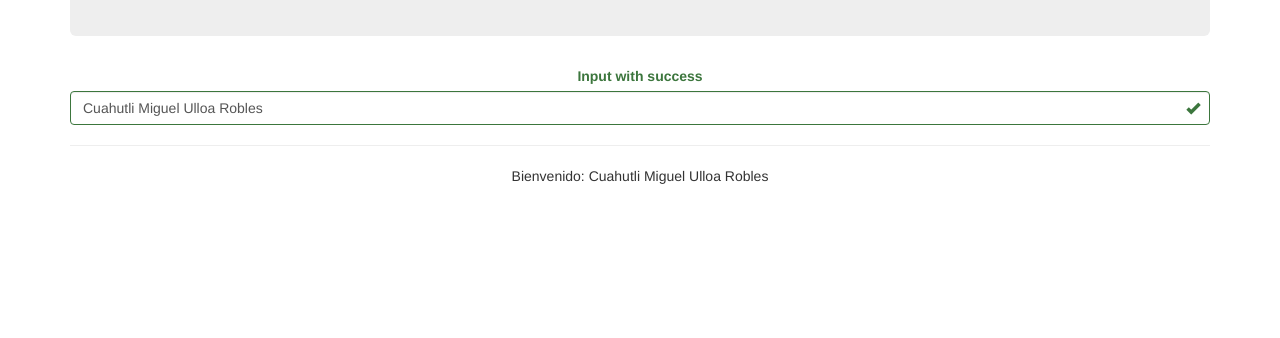
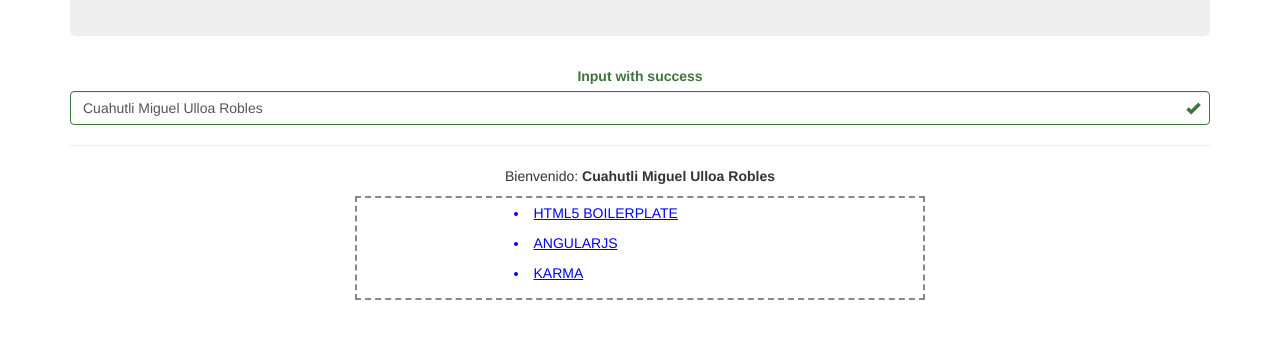
Before and after one commit to Cuahutli/sample-gulpconnect, a website: page index.html in a window 1280 px wide. Shown: the part 268-606 px from the top of the page. Drawn offline with nearby package versions, Linux system fonts and the light colour scheme.

Commit message:
Se ajustó un poco el estilo y se agregó un diccionario con angular

```diff
--- a/app.js
+++ b/app.js
@@ -18,7 +18,7 @@ angular.module('app', [])
 		"use strict";
 		$scope.saludo = "Bienvenido: ";
 		$scope.nombre = "Cuahutli Miguel Ulloa Robles";
-		$scope.awesomeThings = [
+		$scope.cosas = [
 			'HTML5 Boilerplate',
 			'AngularJS',
 			'Karma'
--- a/index.html
+++ b/index.html
@@ -74,7 +74,14 @@
 
 				<hr>
 
-				<p>{{ saludo }}  {{ nombre }}</p>
+				<p>{{ saludo }}  <b>{{ nombre }}</b></p>
+
+				<div class="lista">
+					<ul>
+						<li ng-repeat="cosa in cosas">{{ cosa }}</li>
+					</ul>
+				</div>
+
 			</div>
 		</div>
 		<script src="bower_components/angular/angular.min.js"></script>
--- a/style.css
+++ b/style.css
@@ -98,3 +98,19 @@ body {
 	padding-left:0;
 	padding-right: 0;
 }
+
+
+.lista{
+    width:50%;
+    margin: auto;
+    border: 2px dashed #888;
+}
+
+li{
+    padding: 5px;
+    text-align: left;
+    color: blue;
+    text-decoration: underline;
+    text-transform: uppercase;
+    margin-left: 25%;
+}
```
